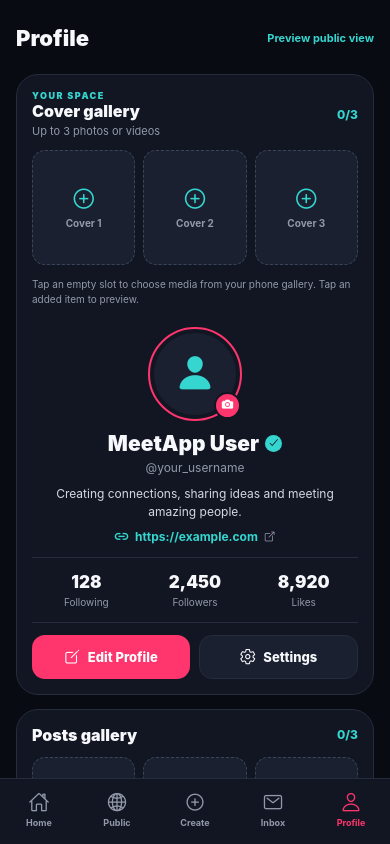
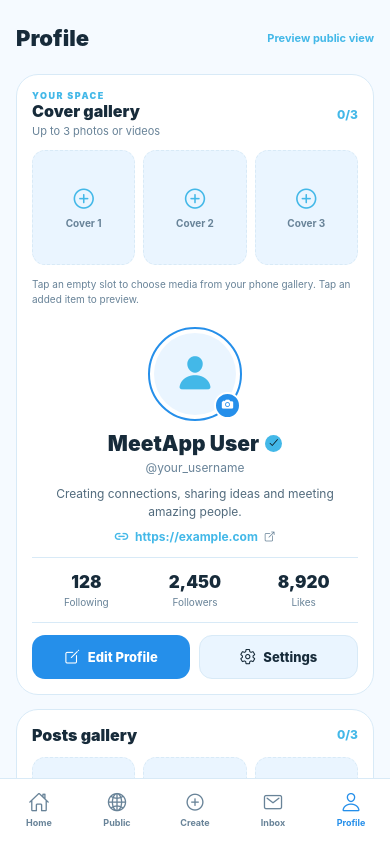
Before and after one commit to merlinbigolive/MeetApp, a React Native app: screen / in a window 390 px wide. Built offline with nearby package versions, Linux system fonts and the light colour scheme.

Commit message:
Update profile to clean white and sky blue theme

```diff
--- a/App.tsx
+++ b/App.tsx
@@ -10,8 +10,8 @@ type Media = { uri: string; type: 'image' | 'video'; name?: string; size?: numbe
 type Tab = 'Home' | 'Public' | 'Create' | 'Inbox' | 'Profile';
 
 const C = {
-  bg: '#090B12', panel: '#121622', panel2: '#1A2030', text: '#F7F8FC',
-  muted: '#9299AA', pink: '#FF356D', cyan: '#35D6D0', border: '#252C3D'
+  bg: '#F5FAFF', panel: '#FFFFFF', panel2: '#EAF5FF', text: '#172B3A',
+  muted: '#688398', pink: '#258FEA', cyan: '#43B8E8', border: '#D8EAF7'
 };
 
 export default function App() {
@@ -194,7 +194,7 @@ const s = StyleSheet.create({
   coverHeader:{flexDirection:'row',alignItems:'center',justifyContent:'space-between'},
   eyebrow:{color:C.cyan,fontSize:9,fontWeight:'900',letterSpacing:1.5},sectionTitle:{color:C.text,fontSize:16,fontWeight:'900'},
   mutedSmall:{color:C.muted,fontSize:11,marginTop:3},coverCount:{color:C.cyan,fontWeight:'800',fontSize:12},
-  mediaRow:{flexDirection:'row',gap:8},tile:{flex:1,aspectRatio:.9,borderRadius:13,borderWidth:1,borderColor:'#3A4658',borderStyle:'dashed',backgroundColor:C.panel2,alignItems:'center',justifyContent:'center',overflow:'hidden'},
+  mediaRow:{flexDirection:'row',gap:8},tile:{flex:1,aspectRatio:.9,borderRadius:13,borderWidth:1,borderColor:'#D8EAF7',borderStyle:'dashed',backgroundColor:C.panel2,alignItems:'center',justifyContent:'center',overflow:'hidden'},
   tileImage:{width:'100%',height:'100%'},tileLabel:{color:C.muted,fontSize:10,marginTop:5,fontWeight:'700'},
   videoTile:{alignItems:'center',justifyContent:'center',gap:4},videoText:{color:C.cyan,fontSize:9,fontWeight:'900'},
   remove:{position:'absolute',top:5,right:5,width:23,height:23,borderRadius:12,backgroundColor:'#0009',alignItems:'center',justifyContent:'center'},
@@ -204,13 +204,13 @@ const s = StyleSheet.create({
   camera:{position:'absolute',right:-1,bottom:0,width:27,height:27,borderRadius:14,backgroundColor:C.pink,borderWidth:2,borderColor:C.panel,alignItems:'center',justifyContent:'center'},
   nameLine:{flexDirection:'row',alignItems:'center',gap:6},name:{color:C.text,fontSize:21,fontWeight:'900'},
   verified:{width:17,height:17,borderRadius:9,backgroundColor:C.cyan,alignItems:'center',justifyContent:'center'},
-  username:{color:C.muted,fontSize:12,marginTop:4},bio:{color:'#D3D8E2',fontSize:12,lineHeight:18,textAlign:'center',marginTop:10},
+  username:{color:C.muted,fontSize:12,marginTop:4},bio:{color:'#526B7D',fontSize:12,lineHeight:18,textAlign:'center',marginTop:10},
   websiteLine:{flexDirection:'row',alignItems:'center',gap:6,marginTop:8},website:{color:C.cyan,fontSize:12,fontWeight:'700'},
   stats:{flexDirection:'row',borderTopWidth:1,borderBottomWidth:1,borderColor:C.border,paddingVertical:14},
   stat:{flex:1,alignItems:'center'},statNum:{color:C.text,fontSize:17,fontWeight:'900'},statLabel:{color:C.muted,fontSize:10,marginTop:4},
   actions:{flexDirection:'row',gap:9},primary:{flex:1,minHeight:44,borderRadius:13,backgroundColor:C.pink,alignItems:'center',justifyContent:'center',flexDirection:'row',gap:7},
   primaryText:{color:'#fff',fontWeight:'800',fontSize:13},secondary:{flex:1,minHeight:44,borderRadius:13,backgroundColor:C.panel2,borderWidth:1,borderColor:C.border,alignItems:'center',justifyContent:'center',flexDirection:'row',gap:7},
-  secondaryText:{color:C.text,fontSize:13,fontWeight:'800'},infoLine:{flexDirection:'row',alignItems:'center',gap:10},infoText:{color:'#D3D8E2',fontSize:12},
+  secondaryText:{color:C.text,fontSize:13,fontWeight:'800'},infoLine:{flexDirection:'row',alignItems:'center',gap:10},infoText:{color:'#526B7D',fontSize:12},
   footerNote:{color:C.muted,fontSize:10,lineHeight:15,paddingHorizontal:3},nav:{height:66,backgroundColor:C.panel,borderTopWidth:1,borderColor:C.border,flexDirection:'row',alignItems:'center',justifyContent:'space-around',paddingBottom:5},
   navItem:{flex:1,alignItems:'center',justifyContent:'center',gap:3},navLabel:{fontSize:9,color:C.muted,fontWeight:'700'},
   simple:{flex:1,backgroundColor:C.bg,padding:20,paddingTop:55,gap:18},modalShade:{flex:1,backgroundColor:'#000B',justifyContent:'flex-end'},
```
